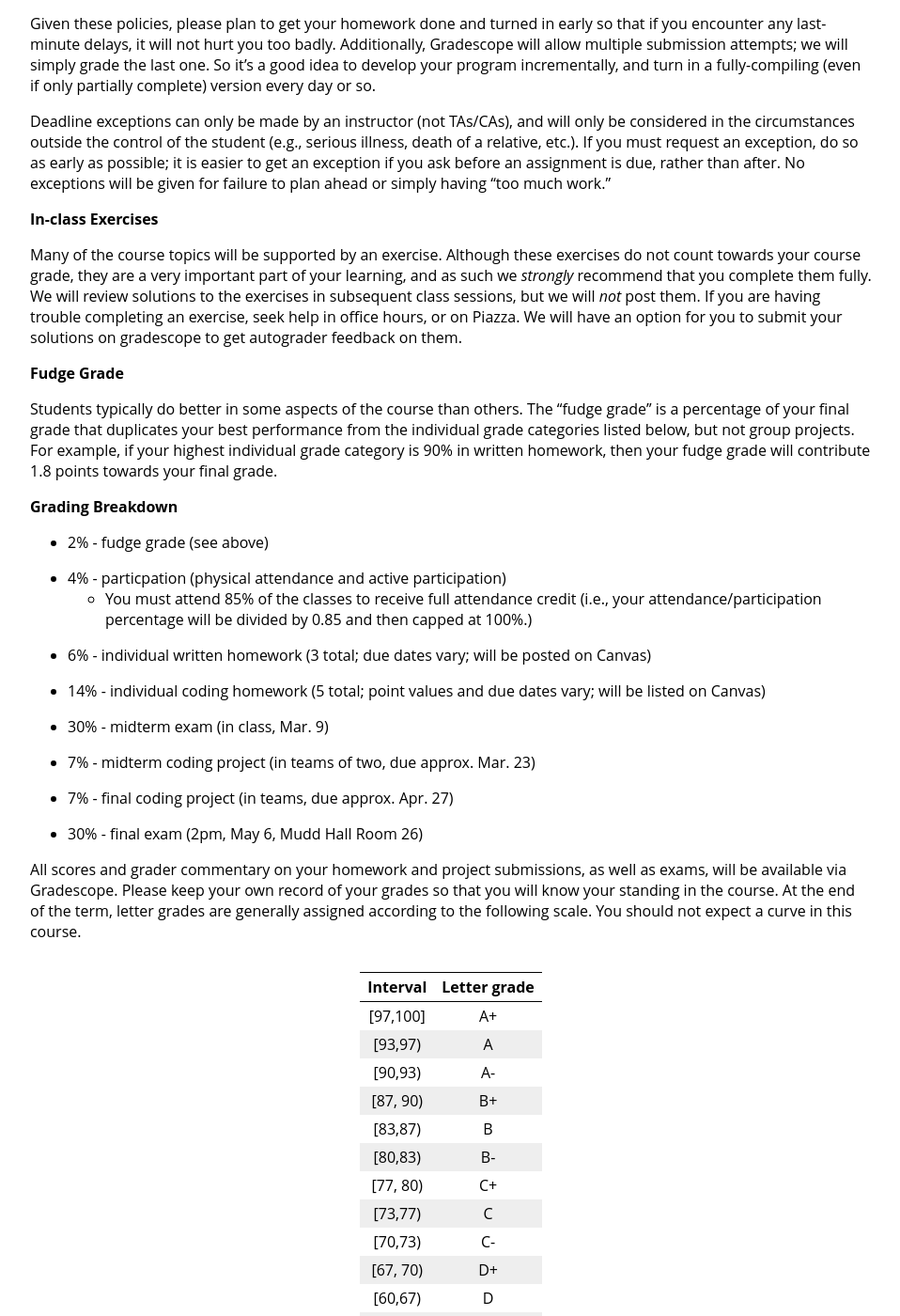
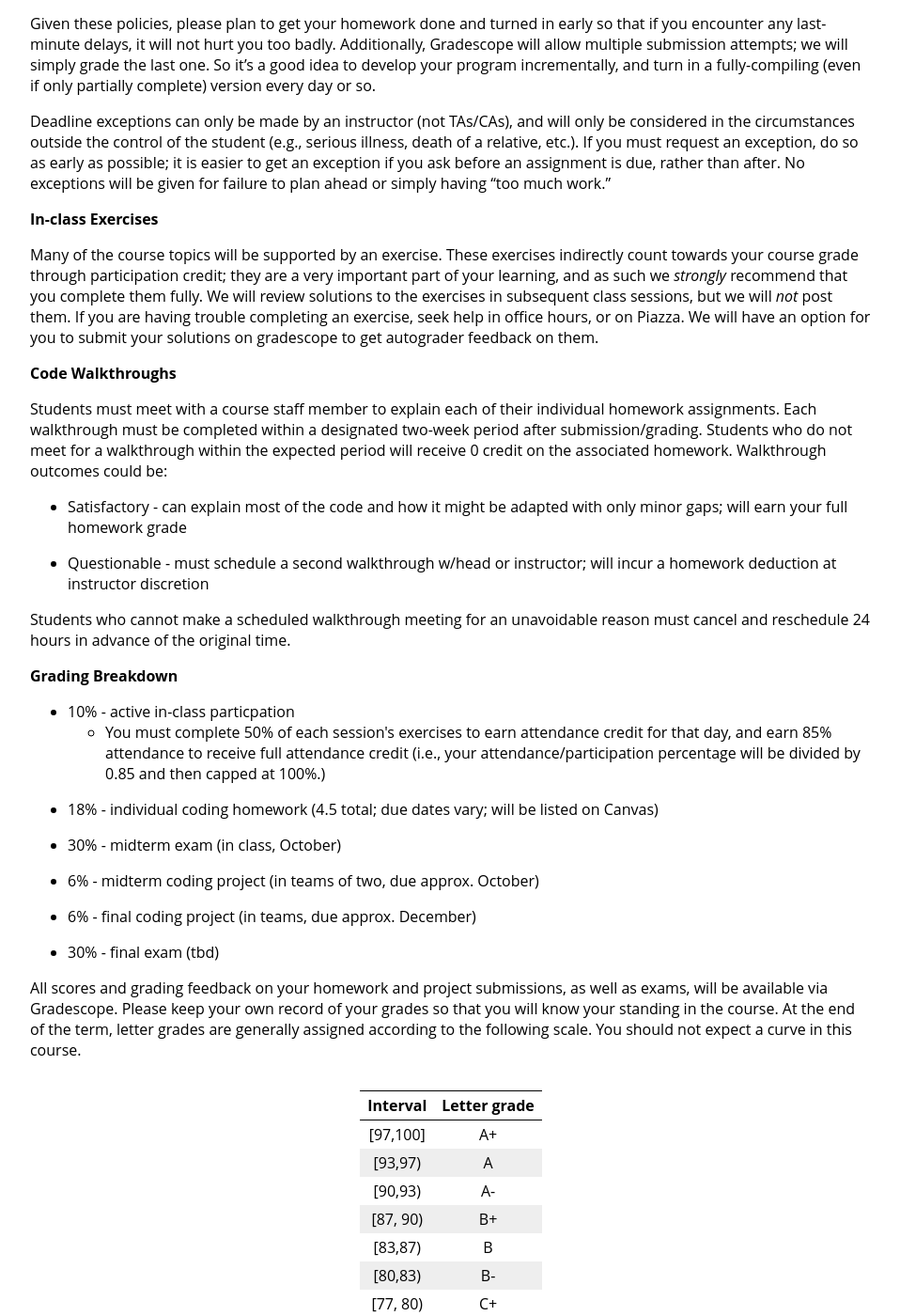
Before and after one commit to jhu-ip/cs220-f26, a Jekyll site: the page built from syllabus.md, in a window 1280 px wide and 1400 px high, scrolled down 5008 px. Shown: the whole window at 94% size, without its empty margins (160-1118 px from the left). Built offline with Jekyll 4.4.1, drawn with Linux system fonts in a browser that asks for light colours.

Commit message:
Update syllabus.md for grading

```diff
--- a/syllabus.md
+++ b/syllabus.md
@@ -321,8 +321,7 @@ exceptions will be given for failure to plan ahead or simply having
 
 **In-class Exercises**
 
-Many of the course topics will be supported by an exercise. Although
-these exercises do not count towards your course grade, they are a
+Many of the course topics will be supported by an exercise. These exercises indirectly count towards your course grade through participation credit; they are a
 very important part of your learning, and as such we *strongly*
 recommend that you complete them fully. We will review solutions to
 the exercises in subsequent class sessions, but we will *not* post
@@ -330,34 +329,33 @@ them. If you are having trouble completing an exercise, seek help in
 office hours, or on Piazza. We will have an option for you to submit
 your solutions on gradescope to get autograder feedback on them.
 
-**Fudge Grade**
+**Code Walkthroughs**
 
-Students typically do better in some aspects of the course than
-others. The "fudge grade" is a percentage of your final grade that
-duplicates your best performance from the individual grade categories listed below, but not group projects. For example, if your highest individual grade category is
-90% in written homework, then your fudge grade will contribute 1.8
-points towards your final grade.
+Students must meet with a course staff member to explain each of their individual homework assignments. Each walkthrough must be completed within a designated two-week period after submission/grading. Students who do not meet for a walkthrough within the expected period will receive 0 credit on the associated homework. Walkthrough outcomes could be:
+
+- Satisfactory - can explain most of the code and how it might be adapted with only minor gaps; will earn your full homework grade
+
+- Questionable - must schedule a second walkthrough w/head or instructor; will incur a homework deduction at instructor discretion
+
+Students who cannot make a scheduled walkthrough meeting for an unavoidable reason must cancel and reschedule 24 hours in advance of the original time.
 
 **Grading Breakdown**
 
--   2% - fudge grade (see above)
+-   10% - active in-class particpation
+    - <emph>You must complete 50% of each session's exercises to earn attendance credit for that day, and earn 85% attendance to receive full attendance credit (i.e., your attendance/participation percentage will be divided by 0.85 and then capped at 100%.) </emph>
 
--   4% - particpation (physical attendance and active participation)
-    - <emph>You must attend 85% of the classes to receive full attendance credit (i.e., your attendance/participation percentage will be divided by 0.85 and then capped at 100%.) </emph>
--   6% - individual written homework (3 total; due dates vary; will be posted on Canvas)
-
--   14% - individual coding homework (5 total; point values and due dates vary; will be
+-   18% - individual coding homework (4.5 total; due dates vary; will be
     listed on Canvas)
 
--   30% - midterm exam (in class, Mar. 9)
+-   30% - midterm exam (in class, October)
 
--   7% - midterm coding project (in teams of two, due approx. Mar. 23)
+-   6% - midterm coding project (in teams of two, due approx. October)
 
--   7% - final coding project (in teams, due approx. Apr. 27)
+-   6% - final coding project (in teams, due approx. December)
 
--   30% - final exam (2pm, May 6, Mudd Hall Room 26)
+-   30% - final exam (tbd)
 
-All scores and grader commentary on your homework and project
+All scores and grading feedback on your homework and project
 submissions, as well as exams, will be available via Gradescope. Please
 keep your own record of your grades so that you will know your standing
 in the course. At the end of the term, letter grades are generally
```
